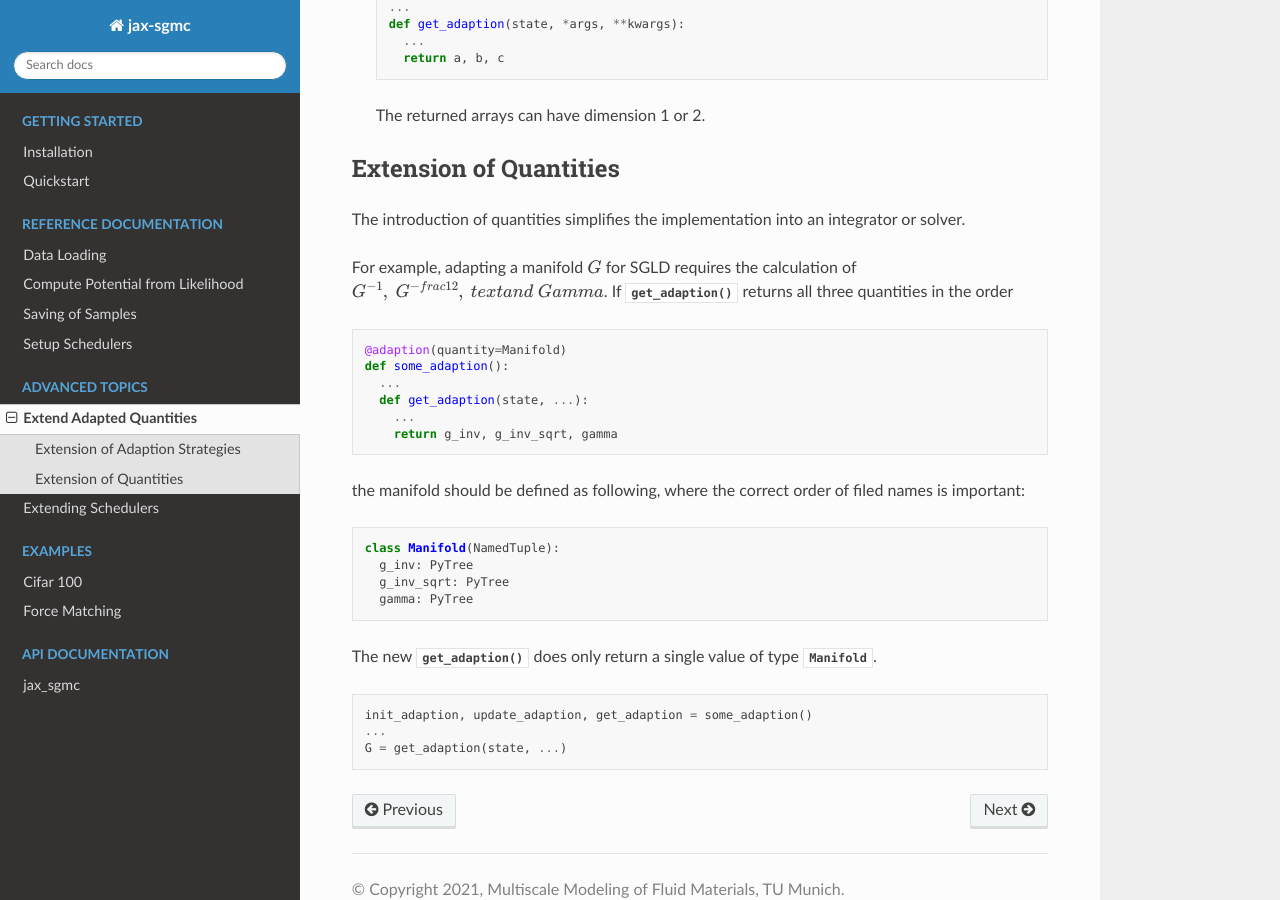
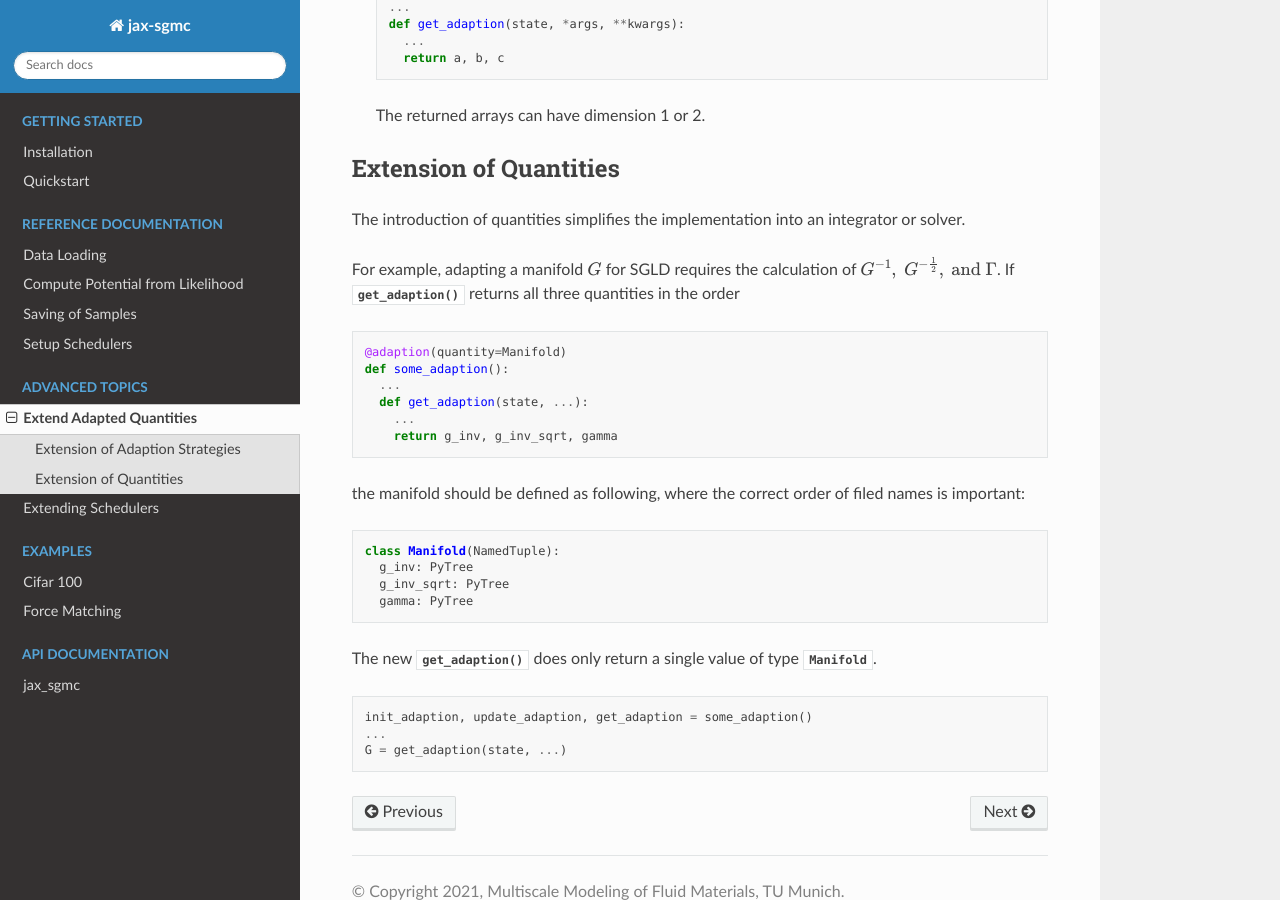
Before and after one commit to tummfm/jax-sgmc, a Sphinx documentation site: the page built from docs/advanced/adaption.rst, in a window 1280 px wide and 900 px high, scrolled down 1405 px. Built offline with Sphinx 7.4.7 and the Read the Docs theme 2.0.0, drawn with Linux system fonts in a browser that asks for light colours.

Commit message:
Fixed typo

```diff
--- a/docs/advanced/adaption.rst
+++ b/docs/advanced/adaption.rst
@@ -81,7 +81,7 @@ The introduction of quantities simplifies the implementation into an integrator
 or solver.
 
 For example, adapting a manifold :math:`G` for SGLD requires the calculation of
-:math:`G^{-1},\ G^{-\\frac{1}{2}},\ \\text{and}\ \\Gamma`. If
+:math:`G^{-1},\ G^{-\frac{1}{2}},\ \text{and}\ \Gamma`. If
 :func:`get_adaption` returns all three quantities in the order
 
 ::
```
